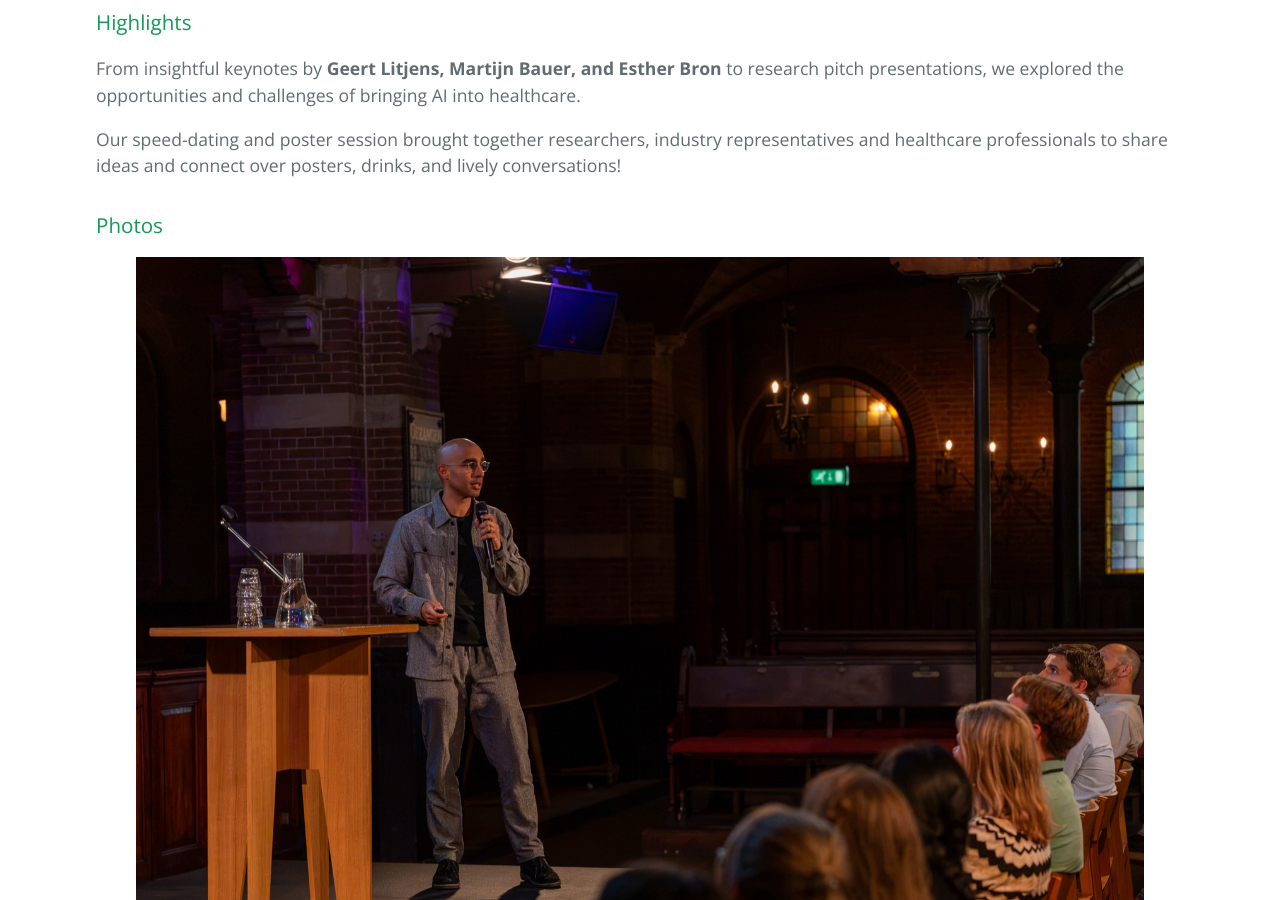
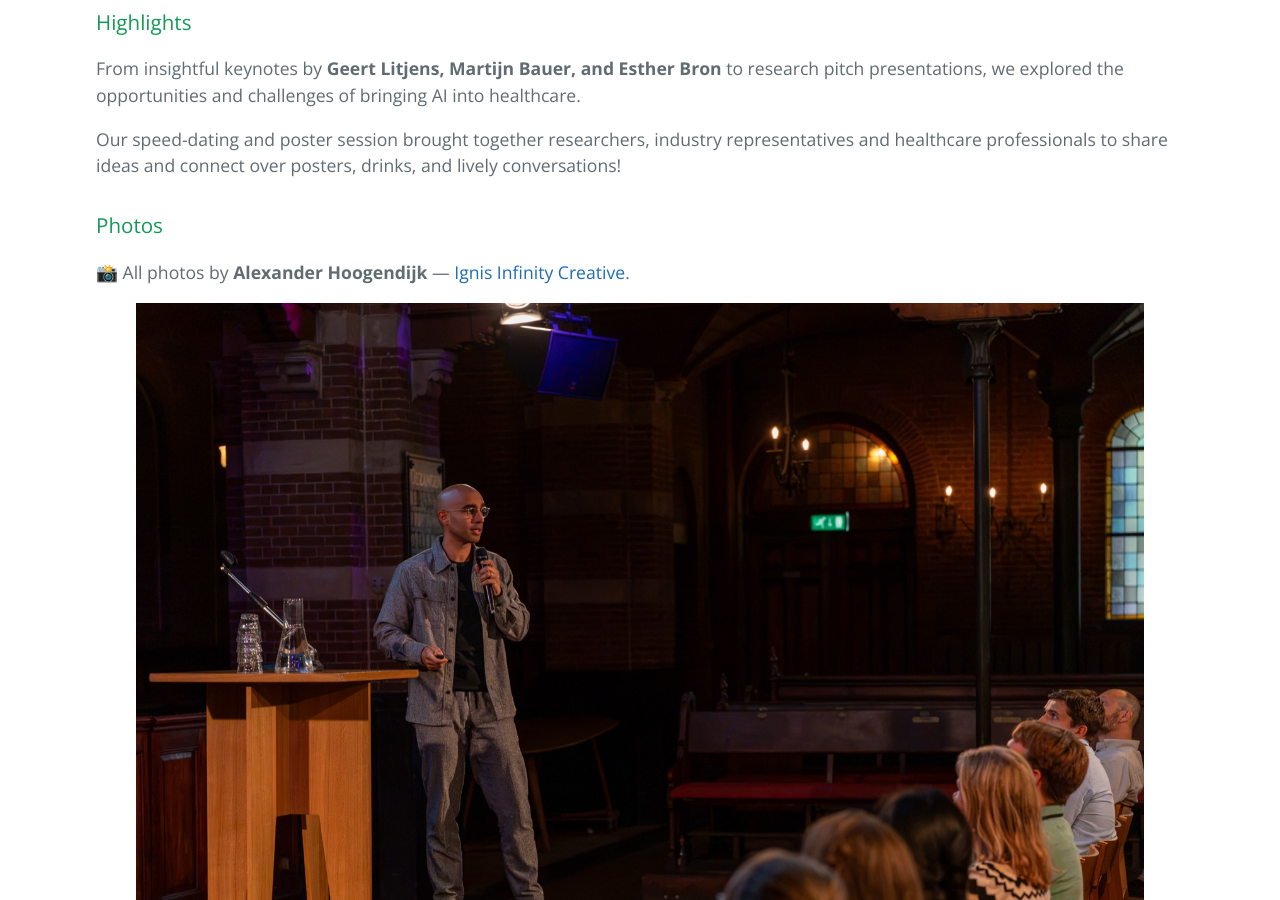
Before and after one commit to AI-Symposium-MedResearch/2026, a Jekyll site: the page built from edition_2026.md, in a window 1280 px wide and 900 px high, scrolled down 640 px. Built offline with Jekyll 4.4.1, drawn with Linux system fonts in a browser that asks for light colours; some of the changed text lies outside the part shown.

Commit message:
credit to photographer

```diff
--- a/edition_2026.md
+++ b/edition_2026.md
@@ -15,6 +15,8 @@ From insightful keynotes by **Geert Litjens, Martijn Bauer, and Esther Bron** to
 Our speed-dating and poster session brought together researchers, industry representatives and healthcare professionals to share ideas and connect over posters, drinks, and lively conversations!
 
 ### Photos
+
+📸 All photos by **Alexander Hoogendijk** — [Ignis Infinity Creative](https://www.ignisinfinitycreative.com).
 
 <div class="recap-gallery">
   <figure>
@@ -133,6 +135,8 @@ Our presenters pitched their research in a short talk. We would like to thank th
   </figure>
 </div>
 
+All event photos © Alexander Hoogendijk ([Ignis Infinity Creative](https://www.ignisinfinitycreative.com/conventions)).
+
 You can read more about the 2026 edition on
 [LinkedIn](https://www.linkedin.com/feed/update/urn:li:activity:7523757762305089536).
 
```
